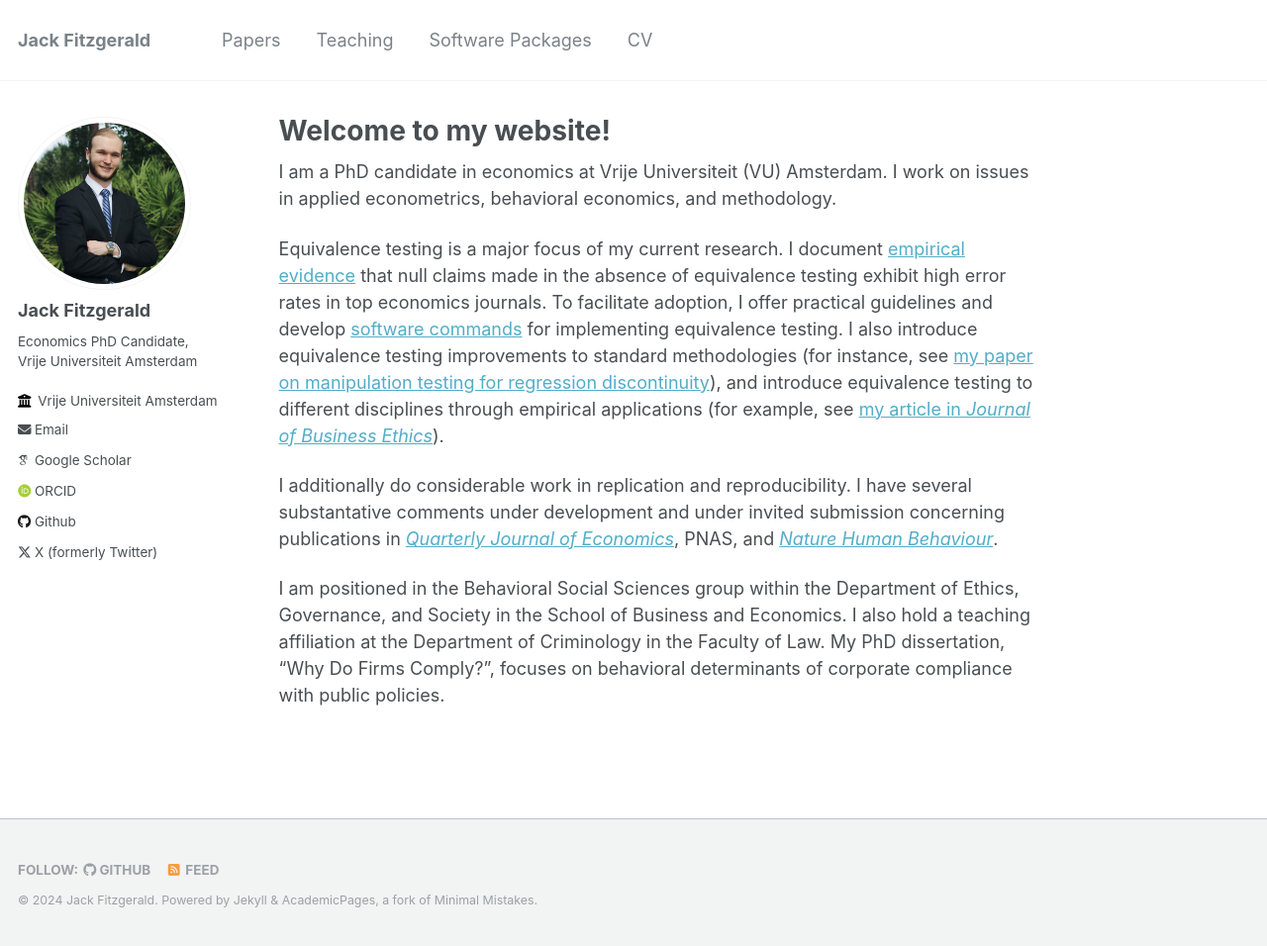
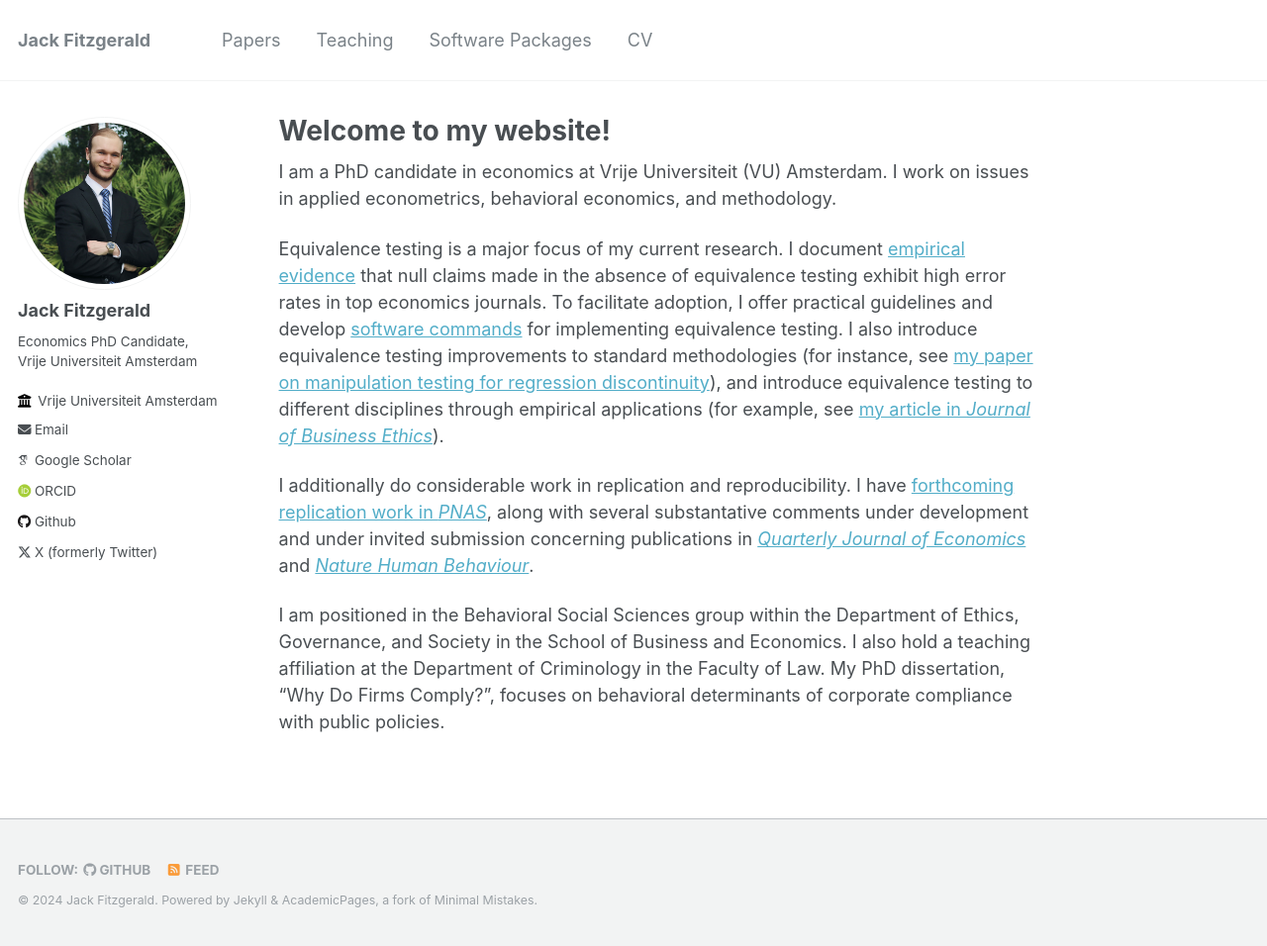
Before and after one commit to jack-fitzgerald/jack-fitzgerald.github.io, a Jekyll site: the page built from _pages/about.md, in a window 1280 px wide and 956 px high. Shown: the whole window at 99% size. Built offline with Jekyll 4.4.1, drawn with Linux system fonts in a browser that asks for light colours; some web fonts are replaced.

Commit message:
Update about.md

```diff
--- a/_pages/about.md
+++ b/_pages/about.md
@@ -11,6 +11,6 @@ I am a PhD candidate in economics at Vrije Universiteit (VU) Amsterdam. I work o
 
 Equivalence testing is a major focus of my current research. I document [empirical evidence](https://jack-fitzgerald.github.io/files/The_Need_for_Equivalence_Testing_in_Economics.pdf) that null claims made in the absence of equivalence testing exhibit high error rates in top economics journals. To facilitate adoption, I offer practical guidelines and develop [software commands](https://jack-fitzgerald.github.io/code/) for implementing equivalence testing. I also introduce equivalence testing improvements to standard methodologies (for instance, see [my paper on manipulation testing for regression discontinuity](https://jack-fitzgerald.github.io/files/RDD_Equivalence.pdf)), and introduce equivalence testing to different disciplines through empirical applications (for example, see [my article in <i>Journal of Business Ethics</i>](https://doi.org/10.1007/s10551-024-05731-x)).
 
-I additionally do considerable work in replication and reproducibility. I have several substantative comments under development and under invited submission concerning publications in [<i>Quarterly Journal of Economics</i>](https://jack-fitzgerald.github.io/files/MS23_Replication.pdf), PNAS, and [<i>Nature Human Behaviour</i>](https://jack-fitzgerald.github.io/files/WEA23_Replication.pdf).
+I additionally do considerable work in replication and reproducibility. I have [forthcoming replication work in <i>PNAS</i>](https://jack-fitzgerald.github.io/files/RR24_Replication.pdf), along with several substantative comments under development and under invited submission concerning publications in [<i>Quarterly Journal of Economics</i>](https://jack-fitzgerald.github.io/files/MS23_Replication.pdf) and [<i>Nature Human Behaviour</i>](https://jack-fitzgerald.github.io/files/WEA23_Replication.pdf).
 
 I am positioned in the Behavioral Social Sciences group within the Department of Ethics, Governance, and Society in the School of Business and Economics. I also hold a teaching affiliation at the Department of Criminology in the Faculty of Law. My PhD dissertation, "Why Do Firms Comply?", focuses on behavioral determinants of corporate compliance with public policies.
```
